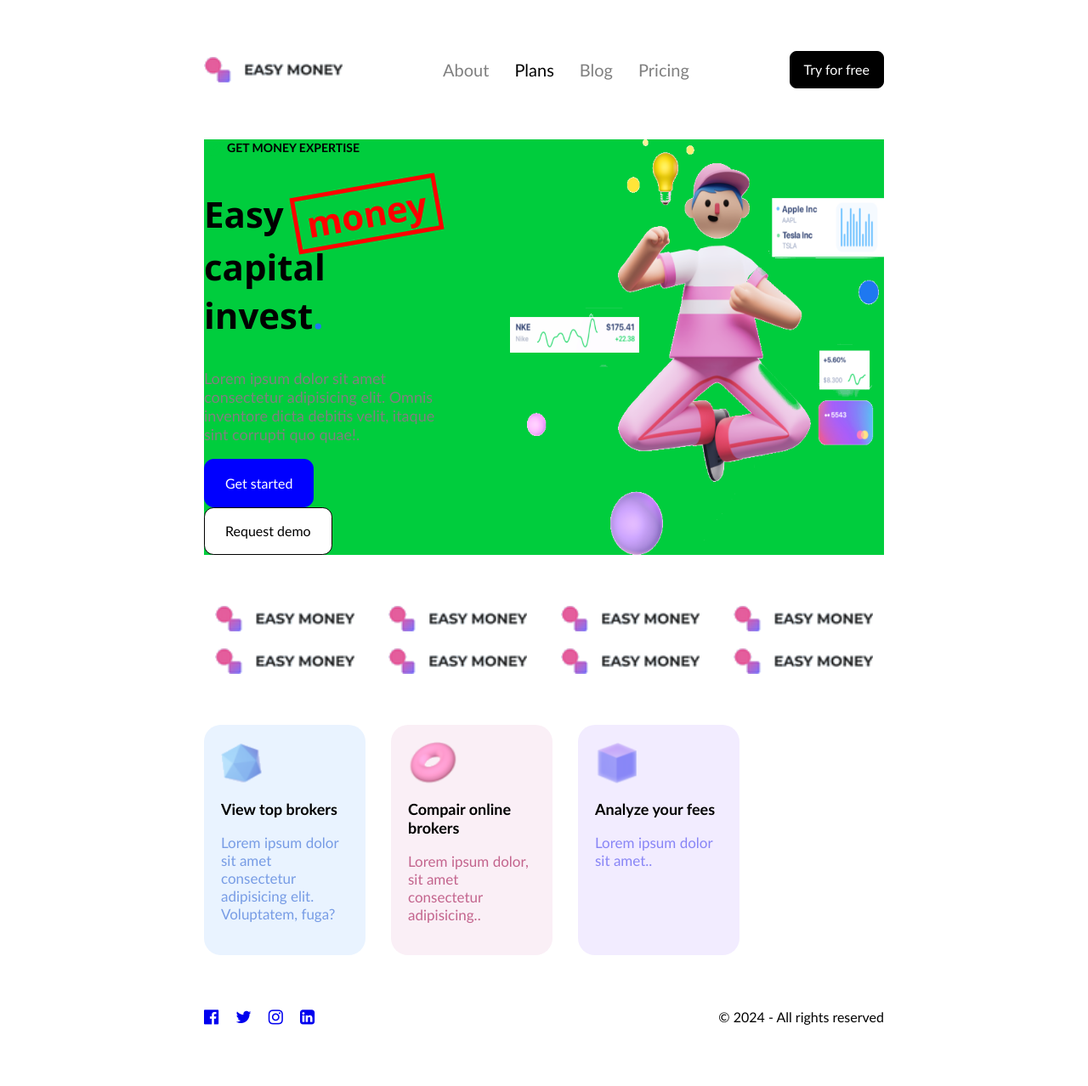
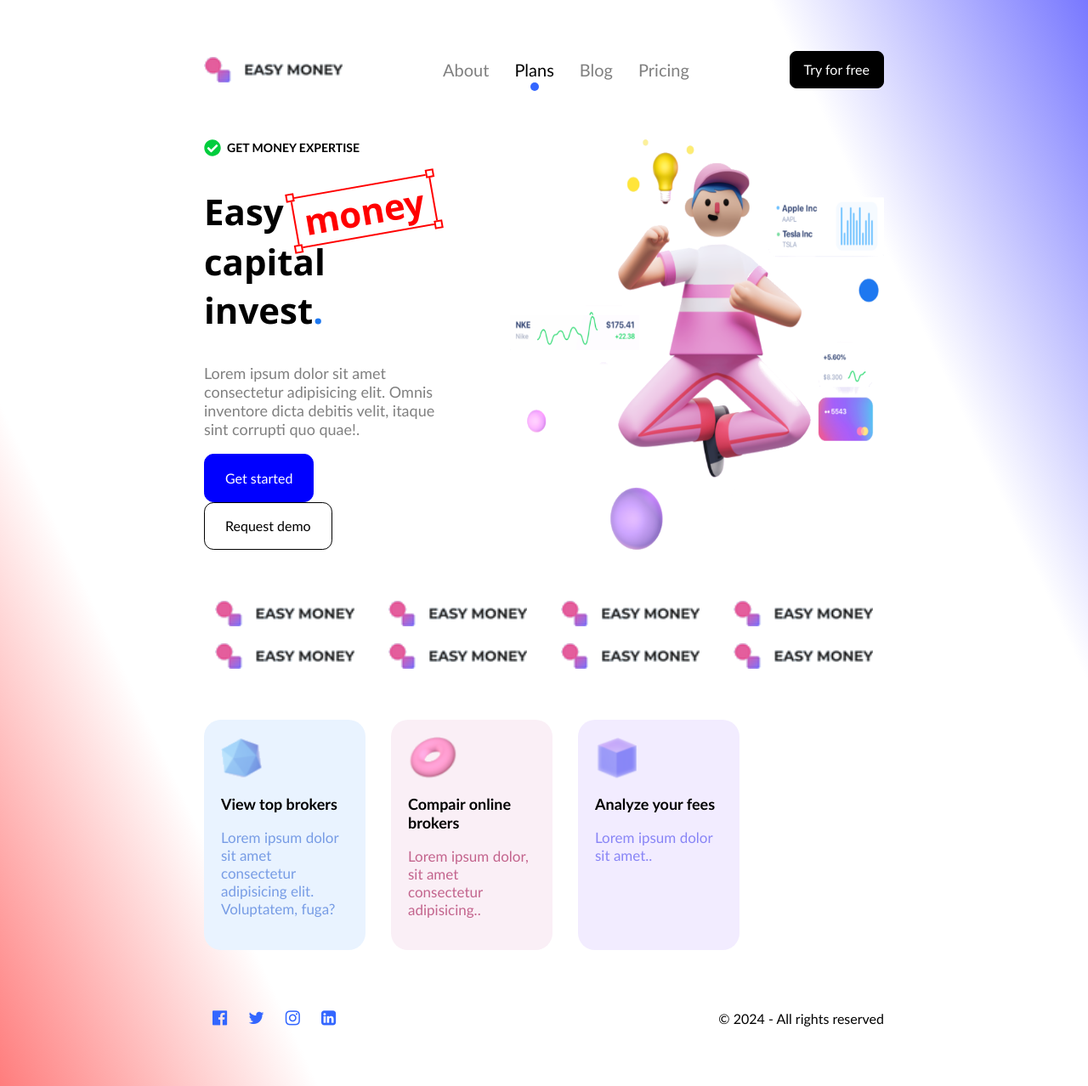
Before and after one commit to EvP8/51-grupe-easy-money, a website: page index.html in a window 1280 px wide. Shown: the whole page at 85% size. Drawn offline with Linux system fonts and the light colour scheme.

Commit message:
Pseudo elements

```diff
--- a/css/header.css
+++ b/css/header.css
@@ -18,6 +18,7 @@
     line-height: 1em;
     text-decoration: none;
     color: grey;
+    position: relative;
 }
 .main-header .link:hover {
     color: black;
@@ -27,3 +28,19 @@
     color: black;
     text-decoration: none;
 }
+
+.main-header .link:hover::after,
+.main-header .link.active::after {
+    content: '';
+    position: absolute;
+    bottom: -15px;
+    left: 50%;
+    transform: translateX(-50%);
+    width: 10px;
+    height: 10px;
+    border-radius: 50%;
+    background-color: #ccc;
+}
+.main-header .link.active::after {
+    background-color: #36f;
+}
--- a/css/hero.css
+++ b/css/hero.css
@@ -2,7 +2,6 @@
     display: flex;
     justify-content: space-between;
     flex-wrap: wrap;
-    background-color: #00cd3d;
     position: relative;
 }
 .hero .texts {
@@ -28,14 +27,45 @@
 .hero .main-title > span {
     color: #1e78f0;
 }
+
 .hero .main-title > .crazy,
 .hero .main-title:hover > .crazy {
     display: inline-block;
     color: red;
     padding: 0 10px;
-    border: 5px solid red;
+    border: 2px solid red;
     transform: rotate(-10deg);
 }
+
+.crazy::before,
+.crazy::after,
+.crazy .sqr::before,
+.crazy .sqr::after {
+    content: '';
+    display: block;
+    width: 6px;
+    height: 6px;
+    background-color: #fff;
+    border: 2px solid red;
+    position: absolute;
+}
+.crazy::before {
+    top: -7px;
+    left: -7px;
+}
+.crazy::after {
+    top: -7px;
+    right: -7px;
+}
+.crazy .sqr::before {
+    bottom: -7px;
+    left: -7px;
+}
+.crazy .sqr::after {
+    bottom: -7px;
+    right: -7px;
+}
+
 .hero .description {
     font-size: 18px;
     color: grey;
--- a/css/main.css
+++ b/css/main.css
@@ -1,4 +1,3 @@
-
 body {
     width: 100%;
     margin: 0;
@@ -6,6 +5,13 @@ body {
     font-family: 'Gill Sans', 'Gill Sans MT', Calibri, 'Trebuchet MS',
         sans-serif;
     overflow-x: hidden;
+    background: linear-gradient(
+        65deg,
+        #ff7d7d 0%,
+        #ffffff 20%,
+        #ffffff 80%,
+        #7878ff 100%
+    );
 }
 
 .container {
@@ -39,13 +45,28 @@ body {
     align-items: center;
     margin-top: 60px;
 }
-.main-footer > div {
+.main-footer .socials {
     display: flex;
-    gap: 20px;
+    gap: 5px;
 }
-.main-footer > div > a {
+.main-footer .socials > a {
+    padding: 10px;
     font-size: 20px;
+    text-decoration: none;
+    color: #36f;
+}
+.main-footer .socials > a:hover {
+    background-color: #36f;
+    color: #fff;
 }
 .main-footer > p {
     margin: 0;
 }
+
+.extra {
+    display: inline-block;
+    margin-bottom: 30px;
+    padding: 40px;
+    border: 2px solid red;
+    position: relative;
+}
--- a/index.html
+++ b/index.html
@@ -36,7 +36,6 @@
         </nav>
         <a class="btn" href="#">Try for free</a>
     </header>
-
     <main class="main">
         <section class="container hero">
             <div class="texts">
@@ -46,7 +45,8 @@
                     </svg>
                     Get money expertise
                 </div>
-                <h1 class="main-title">Easy <span class="crazy">money</span> capital invest<span>.</span></h1>
+                <h1 class="main-title">Easy <span class="crazy">money<span class="sqr"></span></span> capital invest<span>.</span>
+                </h1>
                 <p class="description">Lorem ipsum dolor sit amet consectetur adipisicing elit. Omnis inventore dicta debitis velit, itaque sint corrupti quo quae!.</p>
                 <div class="btn-list">
                     <a class="btn btn-big btn-blue" href="https://www.example.com">Get started</a>
@@ -93,11 +93,11 @@
     </main>
 
     <footer class="container main-footer">
-        <div>
-            <a href="https://example.com" target="_blank"><i class="fa fa-facebook-official"></i></a>
-            <a href="https://example.com" target="_blank"><i class="fa fa-twitter"></i></a>
-            <a href="https://example.com" target="_blank"><i class="fa fa-instagram"></i></a>
-            <a href="https://example.com" target="_blank"><i class="fa fa-linkedin-square"></i></a>
+        <div class="socials">
+            <a class="fa fa-facebook-official" href="https://example.com" target="_blank"></a>
+            <a class="fa fa-twitter" href="https://example.com" target="_blank"></a>
+            <a class="fa fa-instagram" href="https://example.com" target="_blank"></a>
+            <a class="fa fa-linkedin-square" href="https://example.com" target="_blank"></a>
         </div>
         <p>&copy; 2024 - All rights reserved</p>
     </footer>
```
